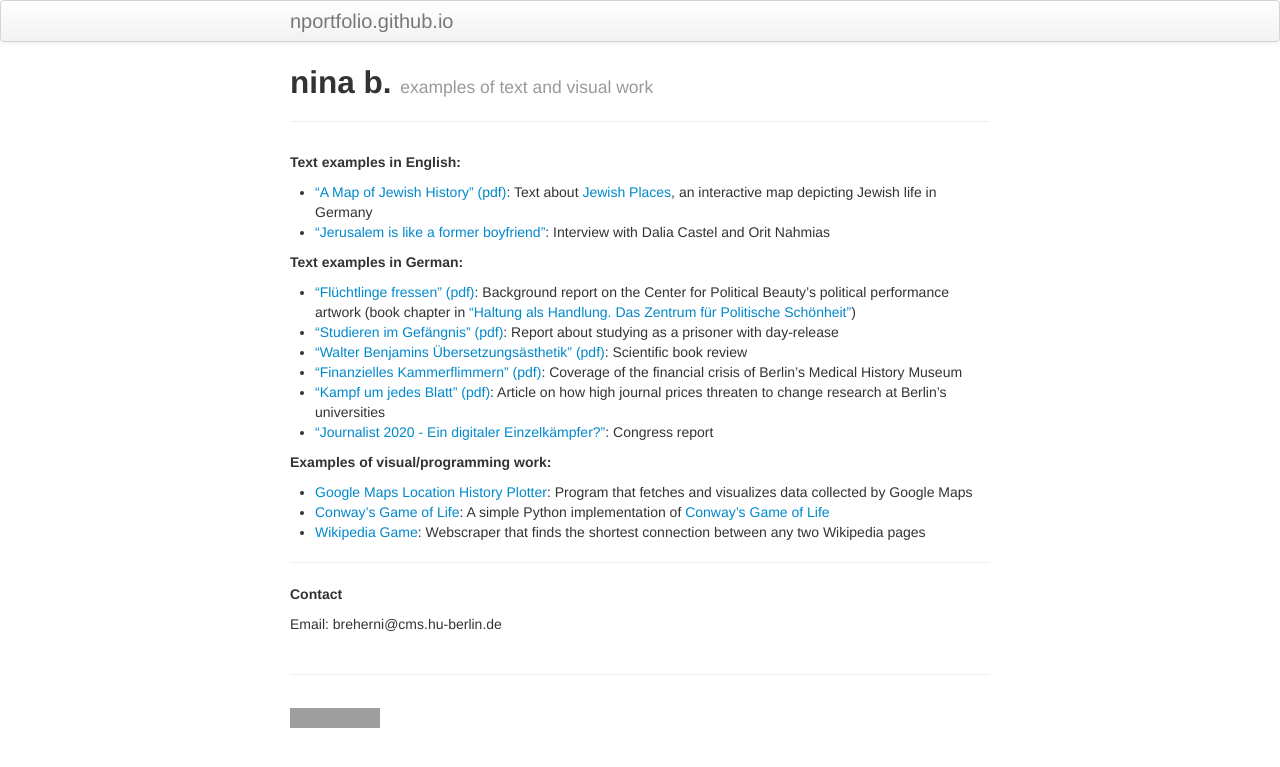
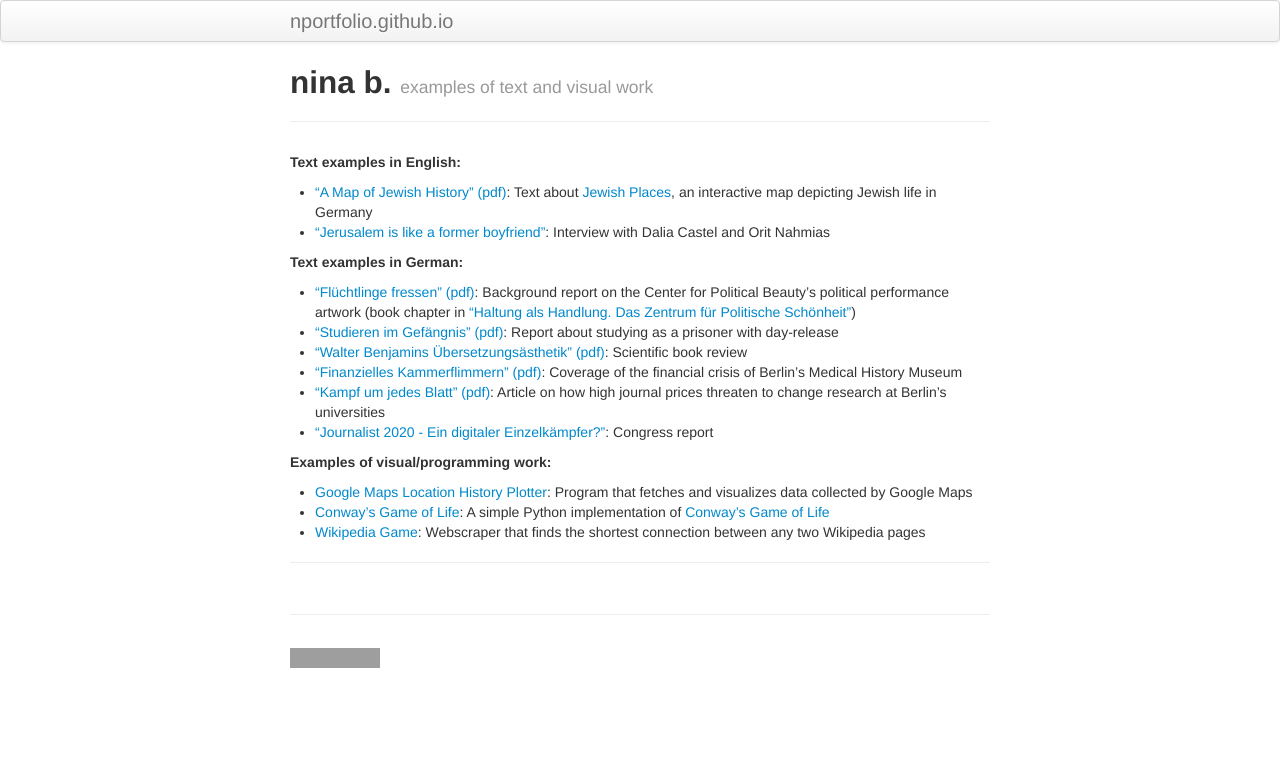
Before and after one commit to nportfolio/nportfolio.github.io, a Jekyll site: the page built from index.md, in a window 1280 px wide. Shown: the top 767 px of the page. Built offline with Jekyll 4.4.1, drawn with Linux system fonts in a browser that asks for light colours; grey boxes are pictures that could not be loaded.

Commit message:
Update index.md

```diff
--- a/index.md
+++ b/index.md
@@ -25,7 +25,3 @@ description: portfolio
 
 
 ---
-
-**Contact**
-
-Email: breherni@cms.hu-berlin.de
```
